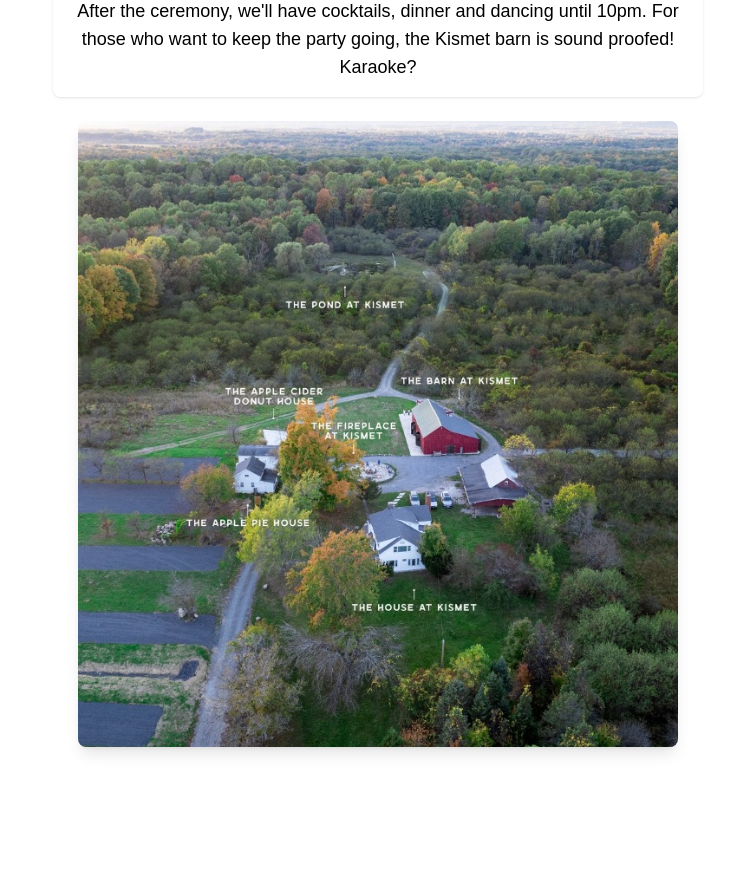
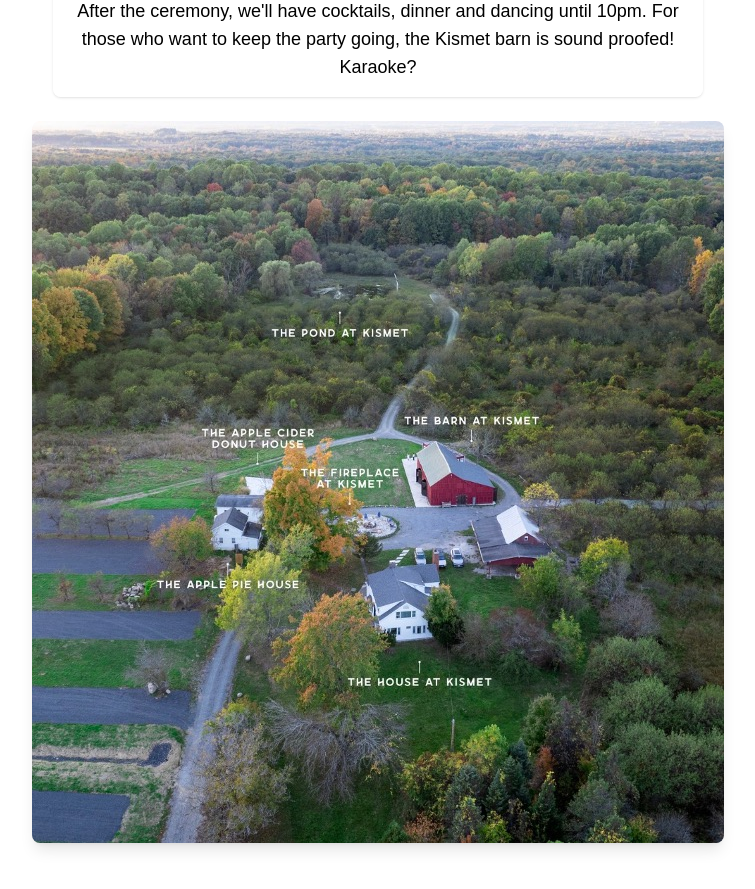
Before and after one commit to jrr8/wedding, a Next.js app: page / in a window 1280 px wide. Shown: the part 1320-2209 px from the top of the page, without its empty margins (262-1017 px from the left). Before the commit the page ends 2147 px from the top, so only its background shows below. Built offline with nearby package versions, Linux system fonts and the light colour scheme; a web font is replaced by a local one.

Commit message:
image tweak

```diff
--- a/src/app/page.tsx
+++ b/src/app/page.tsx
@@ -97,11 +97,11 @@
         <Image
           src="/wedding-weekend.jpg"
           alt="Venue Map"
-          width={600}
-          height={100}
+          width={692}
+          height={722}
           quality={50}
           priority
-          className="rounded-lg shadow-lg"
+          className="rounded-lg shadow-lg w-[600]"
         />
       </section>
       <RSVPModal isOpen={isModalOpen} onClose={() => setIsModalOpen(false)} />
```
